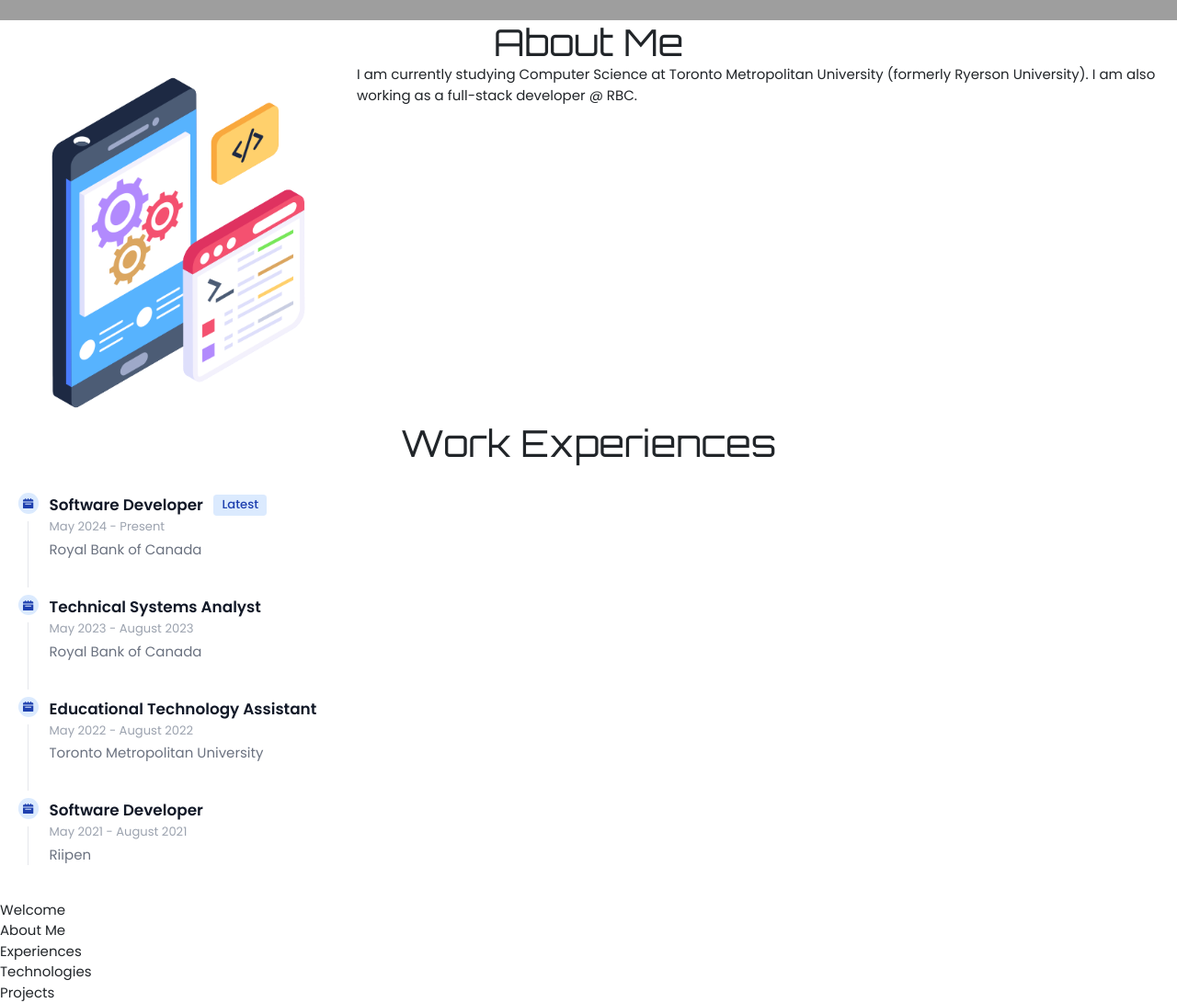
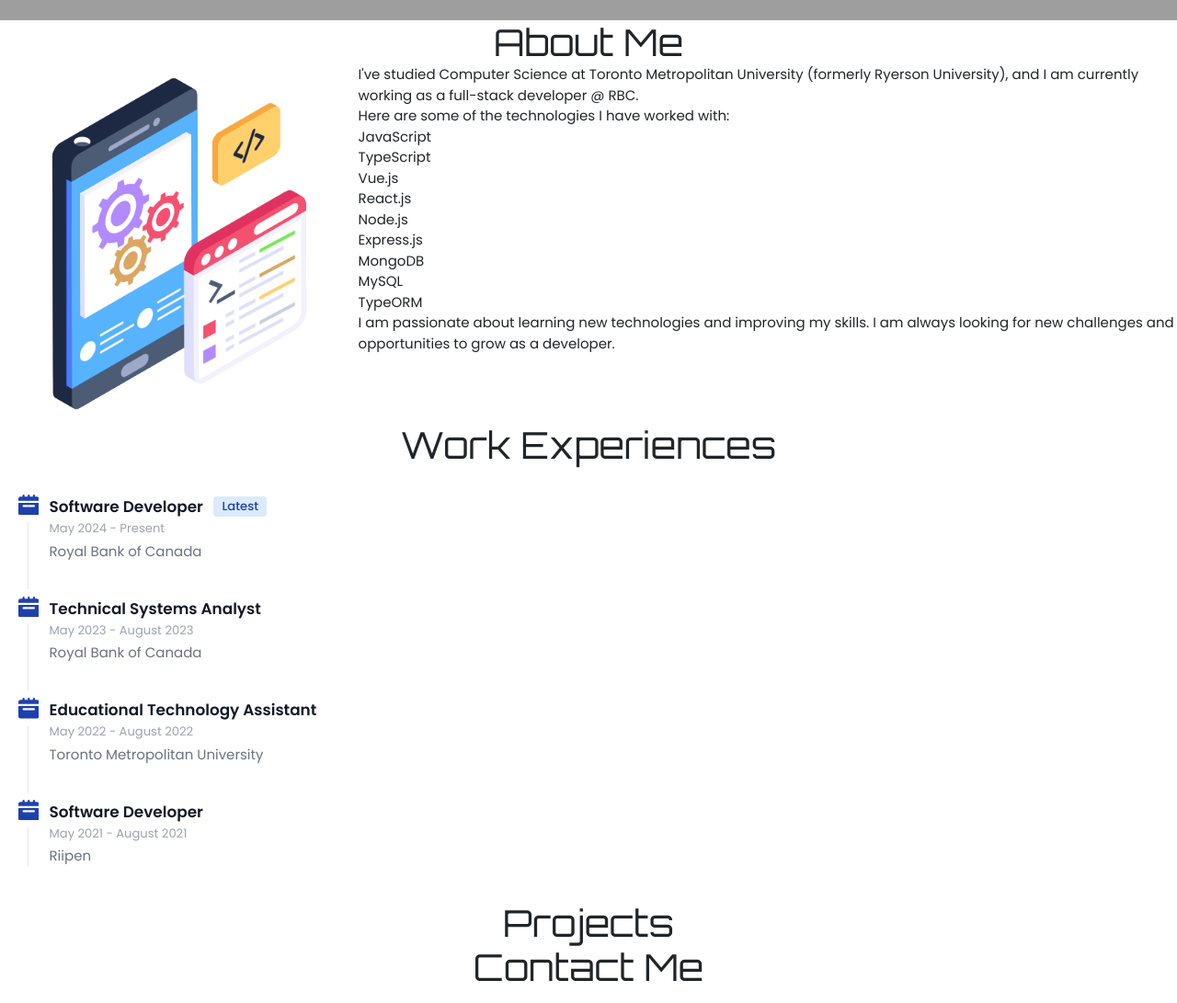
Before and after one commit to helentran64/personal-website, a Vue app: page / in a window 1280 px wide. Shown: the part 731-1822 px from the top of the page at 92% size. Built offline with nearby package versions, Linux system fonts and the light colour scheme; grey boxes are pictures that could not be loaded.

Commit message:
added more subheadings. fixed size of work exp icons

```diff
--- a/src/components/AboutMe.vue
+++ b/src/components/AboutMe.vue
@@ -6,9 +6,28 @@
     </div>
     <div>
       <p>
-        I am currently studying Computer Science at Toronto Metropolitan
-        University (formerly Ryerson University). I am also working as a
-        full-stack developer @ RBC.
+        I've studied Computer Science at Toronto Metropolitan
+        University (formerly Ryerson University), and I am currently
+        working as a full-stack developer @ RBC.
+      </p>
+      <p>
+        Here are some of the technologies I have worked with:
+        <ul>
+          <li>JavaScript</li>
+          <li>TypeScript</li>
+          <li>Vue.js</li>
+          <li>React.js</li>
+          <li>Node.js</li>
+          <li>Express.js</li>
+          <li>MongoDB</li>
+          <li>MySQL</li>
+          <li>TypeORM</li>
+        </ul>
+      </p>
+      <p>
+        I am passionate about learning new technologies and
+        improving my skills. I am always looking for new challenges
+        and opportunities to grow as a developer.
       </p>
     </div>
   </div>
--- /dev/null
+++ b/src/components/ContactMe.vue
@@ -0,0 +1,7 @@
+<template>
+  <div>
+    <h1 class="subHeadings">Contact Me</h1>
+  </div>
+</template>
+<script setup></script>
+<style></style>
--- /dev/null
+++ b/src/components/Projects.vue
@@ -0,0 +1,7 @@
+<template>
+  <div>
+    <h1 class="subHeadings">Projects</h1>
+  </div>
+</template>
+<script setup></script>
+<style lang=""></style>
--- a/src/components/WorkExperiences.vue
+++ b/src/components/WorkExperiences.vue
@@ -6,10 +6,10 @@
     >
       <li class="tw-mb-10 tw-ms-6">
         <span
-          class="tw-absolute tw-flex tw-items-center tw-justify-center tw-w-6 tw-h-6 tw-bg-blue-100 tw-rounded-full tw--start-3 tw-ring-8 tw-ring-white tw-dark:ring-gray-900 tw-dark:bg-blue-900"
+          class="tw-absolute tw-flex tw-items-center tw-justify-center tw-w-6 tw-h-6 tw-rounded-full tw--start-3 tw-ring-8 tw-ring-white tw-dark:ring-gray-900"
         >
           <svg
-            class="tw-w-3 tw-h-3 tw-text-blue-800 tw-dark:text-blue-300"
+            class="tw-w-6 tw-h-6 tw-text-blue-800 tw-dark:text-blue-300"
             aria-hidden="true"
             xmlns="http://www.w3.org/2000/svg"
             fill="currentColor"
@@ -41,10 +41,10 @@
       </li>
       <li class="tw-mb-10 tw-ms-6">
         <span
-          class="tw-absolute tw-flex tw-items-center tw-justify-center tw-w-6 tw-h-6 tw-bg-blue-100 tw-rounded-full tw--start-3 tw-ring-8 tw-ring-white tw-dark:ring-gray-900 tw-dark:bg-blue-900"
+          class="tw-absolute tw-flex tw-items-center tw-justify-center tw-w-6 tw-h-6 tw-rounded-full tw--start-3 tw-ring-8 tw-ring-white tw-dark:ring-gray-900"
         >
           <svg
-            class="tw-w-3 tw-h-3 tw-text-blue-800 tw-dark:text-blue-300"
+            class="tw-w-6 tw-h-6 tw-text-blue-800 tw-dark:text-blue-300"
             aria-hidden="true"
             xmlns="http://www.w3.org/2000/svg"
             fill="currentColor"
@@ -72,10 +72,10 @@
       </li>
       <li class="tw-mb-10 tw-ms-6">
         <span
-          class="tw-absolute tw-flex tw-items-center tw-justify-center tw-w-6 tw-h-6 tw-bg-blue-100 tw-rounded-full tw--start-3 tw-ring-8 tw-ring-white tw-dark:ring-gray-900 tw-dark:bg-blue-900"
+          class="tw-absolute tw-flex tw-items-center tw-justify-center tw-w-6 tw-h-6 tw-rounded-full tw--start-3 tw-ring-8 tw-ring-white tw-dark:ring-gray-900"
         >
           <svg
-            class="tw-w-3 tw-h-3 tw-text-blue-800 tw-dark:text-blue-300"
+            class="tw-w-6 tw-h-6 tw-text-blue-800 tw-dark:text-blue-300"
             aria-hidden="true"
             xmlns="http://www.w3.org/2000/svg"
             fill="currentColor"
@@ -103,10 +103,10 @@
       </li>
       <li class="tw-mb-10 tw-ms-6">
         <span
-          class="tw-absolute tw-flex tw-items-center tw-justify-center tw-w-6 tw-h-6 tw-bg-blue-100 tw-rounded-full tw--start-3 tw-ring-8 tw-ring-white tw-dark:ring-gray-900 tw-dark:bg-blue-900"
+          class="tw-absolute tw-flex tw-items-center tw-justify-center tw-w-6 tw-h-6 tw-rounded-full tw--start-3 tw-ring-8 tw-ring-white tw-dark:ring-gray-900"
         >
           <svg
-            class="tw-w-3 tw-h-3 tw-text-blue-800 tw-dark:text-blue-300"
+            class="tw-w-6 tw-h-6 tw-text-blue-800 tw-dark:text-blue-300"
             aria-hidden="true"
             xmlns="http://www.w3.org/2000/svg"
             fill="currentColor"
@@ -135,5 +135,3 @@
     </ol>
   </div>
 </template>
-<script setup></script>
-<style scoped></style>
--- a/src/views/Homepage.vue
+++ b/src/views/Homepage.vue
@@ -8,21 +8,17 @@
   <div>
     <WorkExperiences />
   </div>
-  <div>Welcome</div>
-  <div>About Me</div>
-  <div>Experiences</div>
-  <div>Technologies</div>
-  <div>Projects</div>
-  <div>Contact</div>
+  <div>
+    <Projects />
+  </div>
+  <div>
+    <ContactMe />
+  </div>
 </template>
 <script setup>
 import Navbar from "@/components/Navbar.vue";
 import AboutMe from "@/components/AboutMe.vue";
 import WorkExperiences from "@/components/WorkExperiences.vue";
+import Projects from "@/components/Projects.vue";
+import ContactMe from "@/components/ContactMe.vue";
 </script>
-<style scoped>
-nav {
-  display: flex;
-  background-color: red;
-}
-</style>
```
